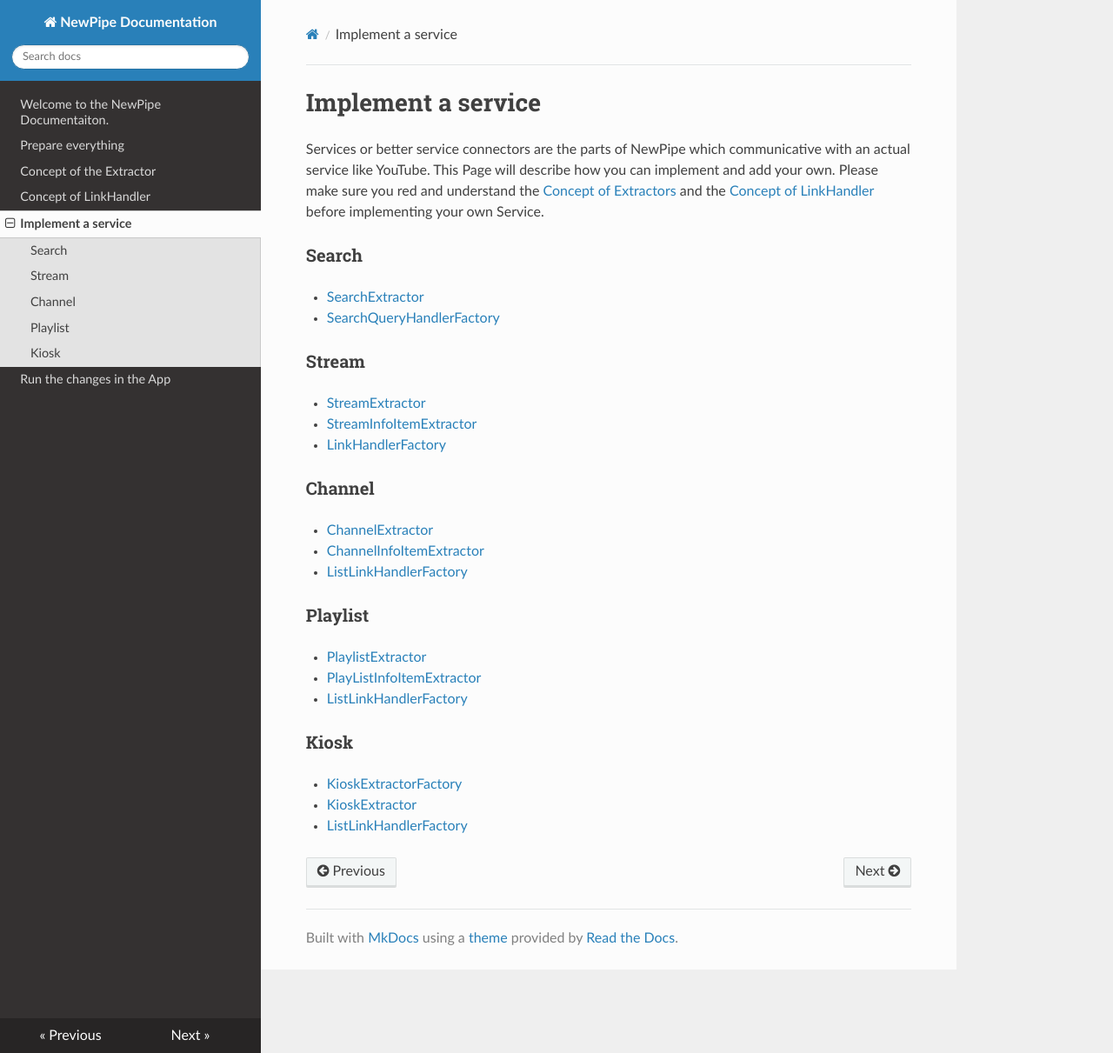
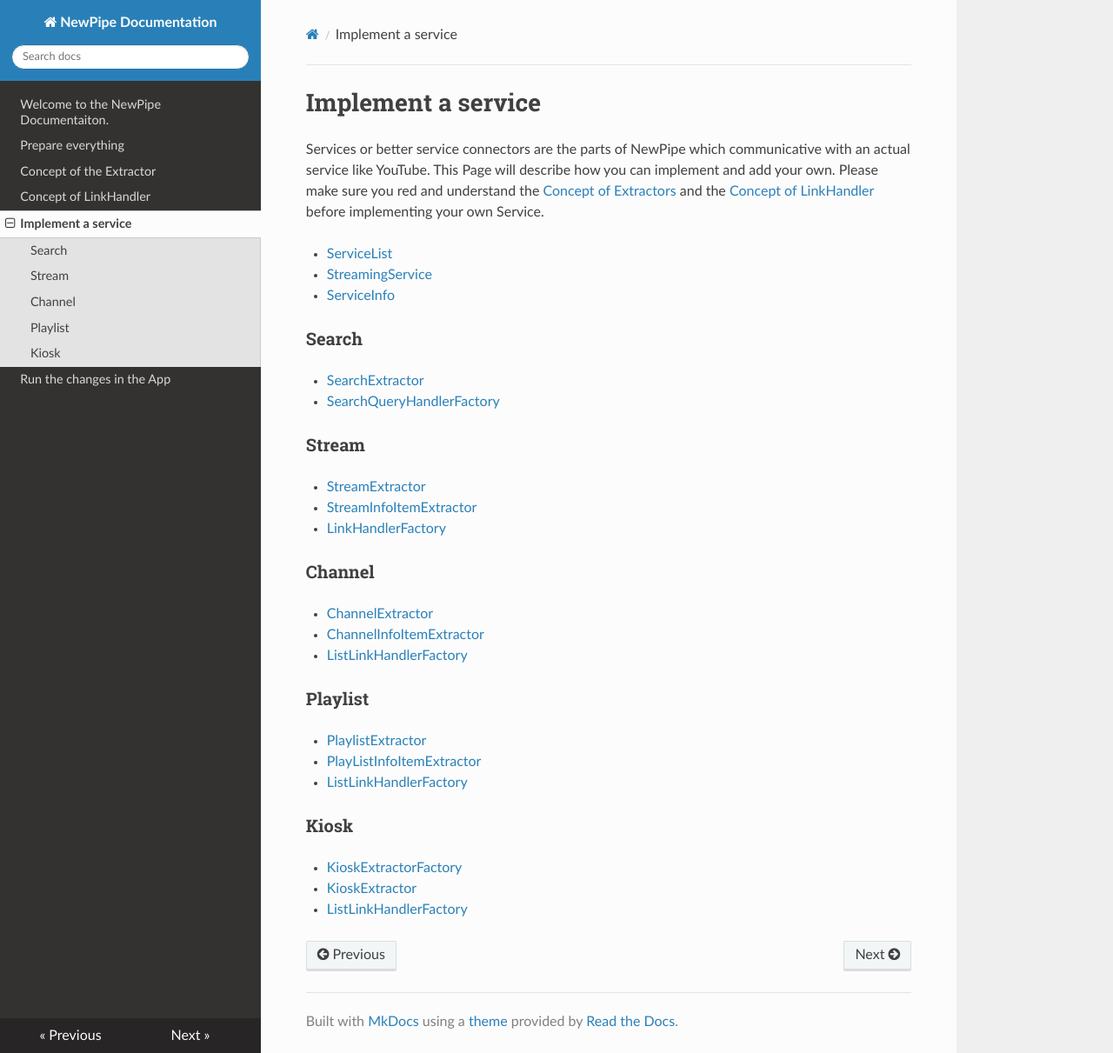
Before and after one commit to TeamNewPipe/documentation, an MkDocs documentation site: the page built from docs/03_Implement_a_service.md, in a window 1280 px wide and 1211 px high. Shown: the whole window at 87% size. Built offline with MkDocs 1.6.1, drawn with Linux system fonts in a browser that asks for light colours; nearby versions of some CDN libraries; library files that are not in the unit come from our copies.

Commit message:
add service links

```diff
--- a/docs/03_Implement_a_service.md
+++ b/docs/03_Implement_a_service.md
@@ -5,6 +5,10 @@
 [Concept of Extractors](https://teamnewpipe.github.io/documentation/01_Concept_of_the_extractor/)
 and the [Concept of LinkHandler](https://teamnewpipe.github.io/documentation/02_Concept_of_LinkHandler/)
 before implementing your own Service.
+
+- [ServiceList](https://teamnewpipe.github.io/NewPipeExtractor/javadoc/org/schabi/newpipe/extractor/ServiceList.html)
+- [StreamingService](https://teamnewpipe.github.io/NewPipeExtractor/javadoc/org/schabi/newpipe/extractor/StreamingService.html)
+- [ServiceInfo](https://teamnewpipe.github.io/NewPipeExtractor/javadoc/org/schabi/newpipe/extractor/StreamingService.ServiceInfo.html)
 
 
 ### Search
```
